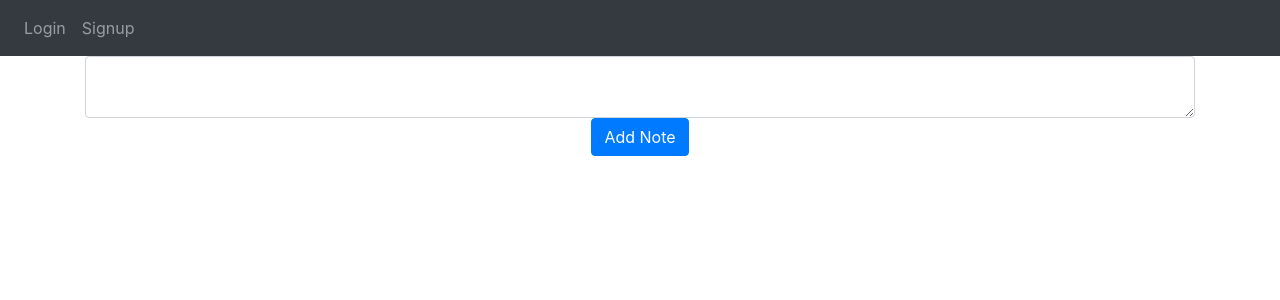
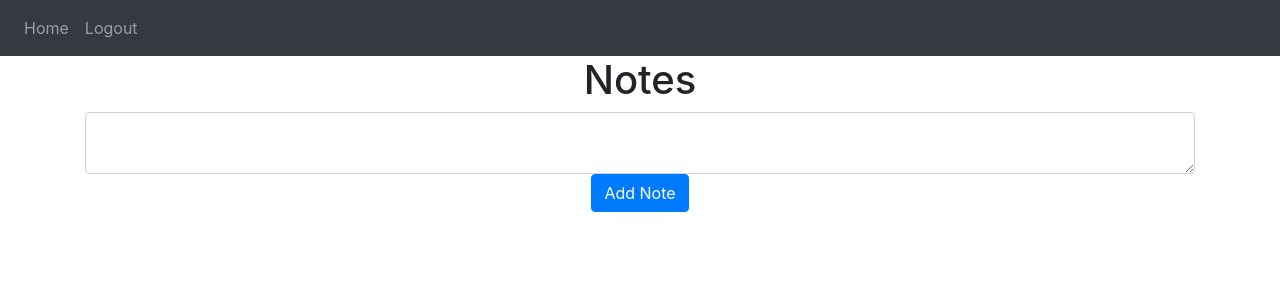
Before and after one commit to jackmaple2/Python-Flask-Notes-Website, a Flask app: template website/templates/home.html in a window 1280 px wide. Shown: the top 300 px of the page. Run offline with Flask 3, Linux system fonts and the light colour scheme; the template is opened without the code that fills it: values that come from a table or form of the project are taken from there, others are empty; data comes from the database, SQL or seed files in the repository; some libraries are stand-ins or nearby versions.

Commit message:
adds notes functionality

```diff
--- a/website/templates/home.html
+++ b/website/templates/home.html
@@ -1,6 +1,12 @@
 {% extends 'base.html' %} {% block title %}Home{% endblock %}
 
 {%  block content %}
+    <h1 align="center" >Notes</h1>
+    <ul class="list-group list-group-flush" id="notes" >
+        {% for note in user.notes  %}
+        <li class="list-group-item">{{ note.data  }}</li>
+        {% endfor  %}
+    </ul>
     <form method="'POST" >
         <textarea name="note" id="note" class="form-control" ></textarea>
         <div align="center">
```
